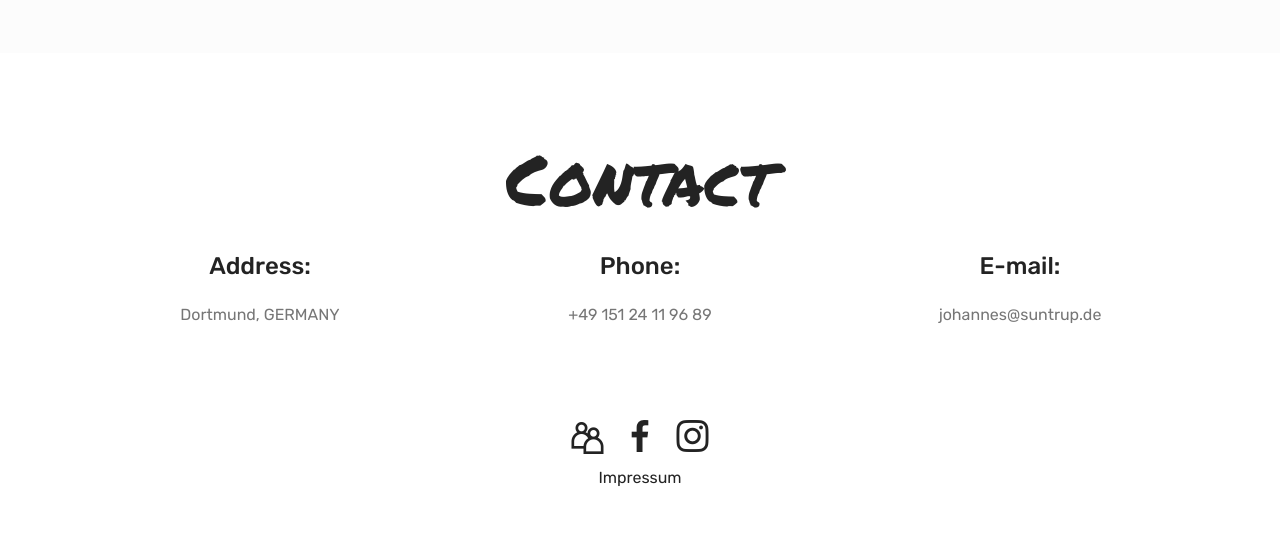
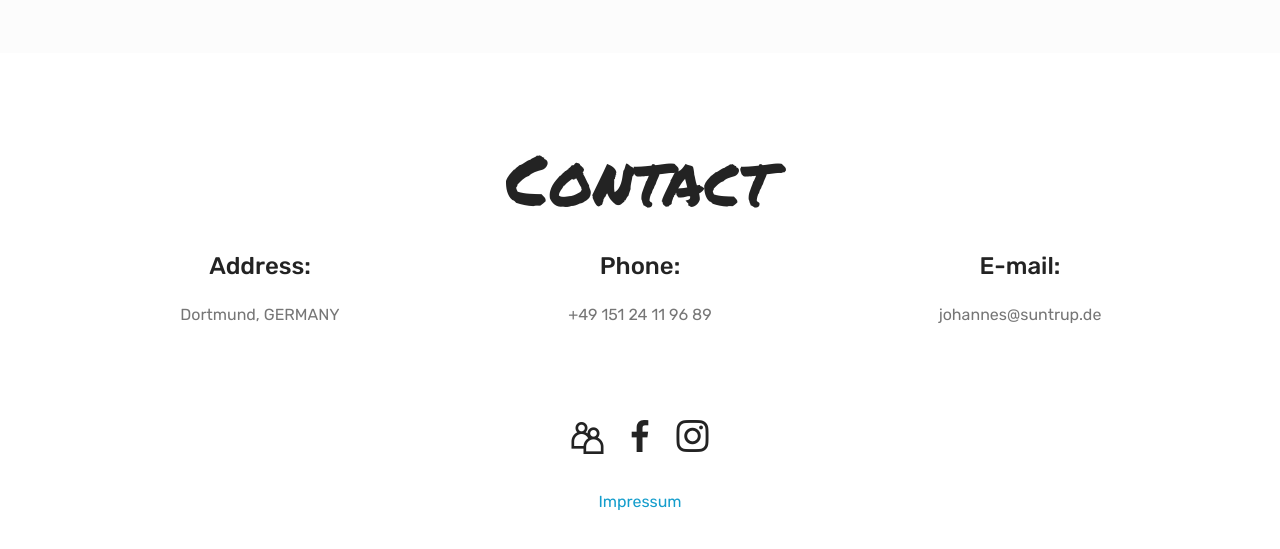
Before and after one commit to johannessuntrup/johannessuntrup, a plain HTML site: page index.html in a window 1280 px wide. Shown: the part 935-1484 px from the top of the page. Drawn offline with Linux system fonts and the light colour scheme; no server answers; files whose address does not match are found by name.

Commit message:
Update index.html

```diff
--- a/index.html
+++ b/index.html
@@ -139,7 +139,10 @@
                     </a>
 
                 </div>
-              <p class="mbr-text testimonial-text mbr-fonts-style display-7"><span style="font-style: normal;">Impressum<br></span></p>
+              <br>
+              <p class="mbr-text testimonial-text mbr-fonts-style display-7">
+                <a href="https://johannessuntrup.github.io/mobirise/" target="_blank">
+                  <span style="font-style: normal;">Impressum<br> </span></p>
             </div>
         </div>
     </div>
```
